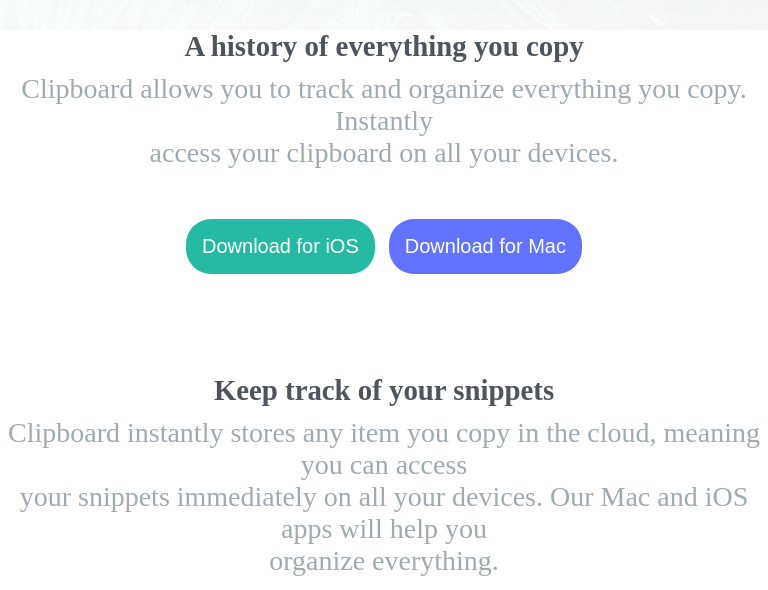
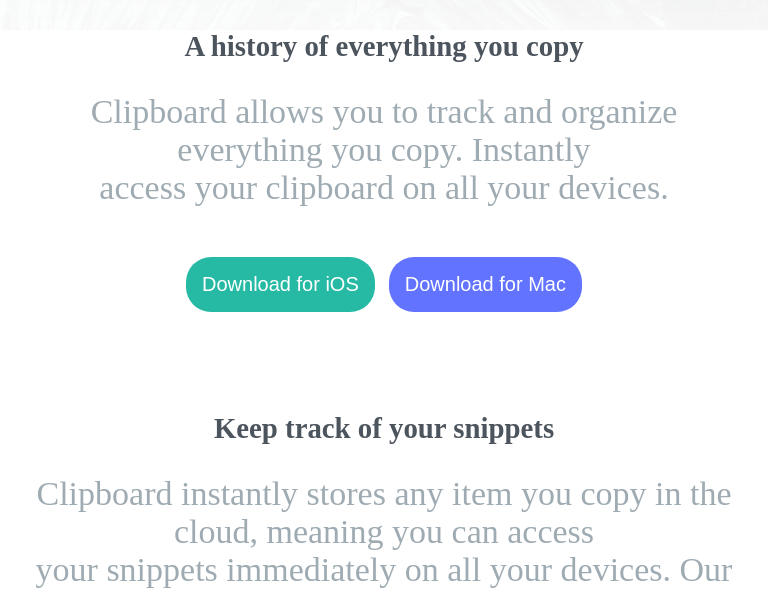
Before and after one commit to Sadeeq-dev/Landing-Page, a plain HTML site: page index.html in a window 768 px wide. Shown: the part 220-810 px from the top of the page. Drawn offline with Linux system fonts and the light colour scheme; a web font is replaced by a local one.

```diff
--- a/style.css
+++ b/style.css
@@ -789,9 +789,10 @@ footer {
 /*responsiveness 600px ends here*/
 
 /*responsiveness for 601px-1025px starts here*/
-@media (min-width:601px) and (max-width: 1025px) {
+@media (min-width:601px) and (max-width: 1445px) {
     body p{
-    font-size: 28px;
+    font-size: 34px;
+    margin: 20px 20px;
     }
     body h1 {
     font-size: 3.5rem;
```
